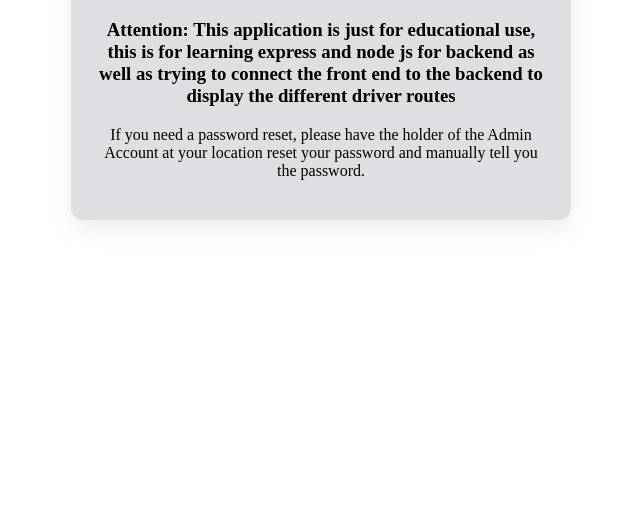
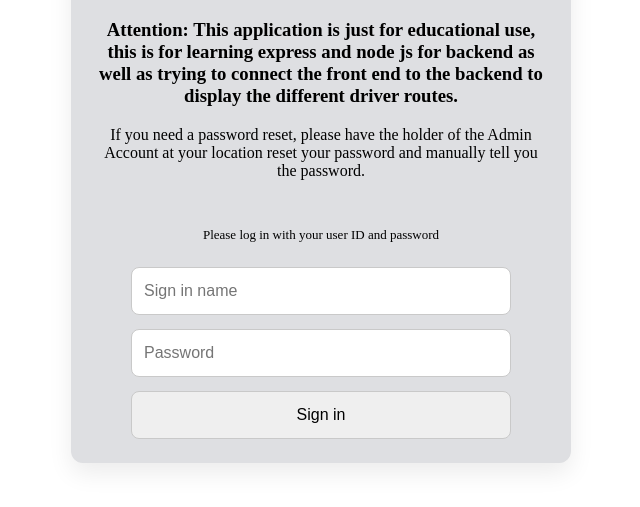
Before and after one commit to xTfTV/Scheduling_app, a website: page HTML/login.html in a window 1280 px wide. Shown: the part 173-680 px from the top of the page, without its empty margins (319-959 px from the left). Drawn offline with Linux system fonts and the light colour scheme.

Commit message:
Adding the form for the user login

```diff
--- a/HTML/login.html
+++ b/HTML/login.html
@@ -14,13 +14,24 @@
                 Attention: This application is just for educational use,
                 this is for learning express and node js for backend
                 as well as trying to connect the front end to the backend
-                to display the different driver routes
+                to display the different driver routes.
             </h3>
             <p>
                 If you need a password reset, please have the holder of the Admin
                 Account at your location reset your password and manually tell
                 you the password.
             </p>
+            <br>
+            <p id="small">Please log in with your user ID and password</p>
+            <form class="login">
+                <div class="field">
+                    <input class="username" type="text" placeholder="Sign in name" required>
+                </div>
+                <div class="field">
+                    <input class="password" type="password" placeholder="Password" required>
+                </div>
+                <button type="submit" class="sign-in-btn">Sign in</button>
+            </form>
         </div>
     </div>
     <script src="/Scheduling_App/JS/login.js"></script>
--- a/Styles/login.css
+++ b/Styles/login.css
@@ -1,3 +1,5 @@
+*, *::before, *::after { box-sizing: border-box; }
+
 /* Adjusting the design of the site to have this login in the center */
 .container {
     text-align: center;
@@ -14,3 +16,39 @@
     box-shadow: 0 10px 25px rgba(0,0,0,.08);
     margin: 0 auto;
 }
+
+#small {
+    font-size: 13px;
+}
+
+.login {
+    max-width: 380px;
+    margin: 24px auto 0;
+    display: grid;
+    gap: 14px;
+}
+
+.field input,
+.login button {
+    width: 100%;
+    height: 48px;
+    padding: 10px 12px;
+    border-radius: 8px;
+    border: 1px solid #c9c9c9;
+    font-size: 16px;
+    line-height: 1.2;
+}
+
+.field input {
+    width: 100%;
+    padding: 10px 12px;
+    border-radius: 8px;
+    border: 1px solid #c9c9c9;
+}
+
+.login button {
+    width: 100%;
+    border-radius: 8px;
+    border: 1px solid #c9c9c9;
+    cursor: pointer;
+}
```
